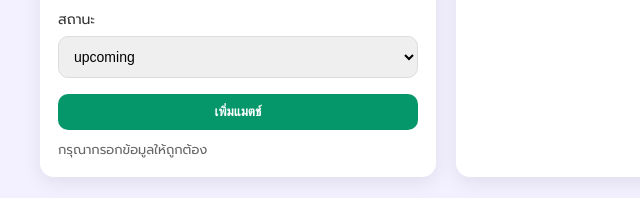
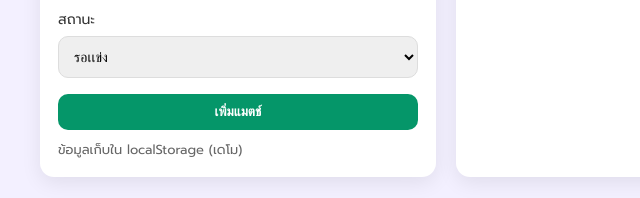
Before and after one commit to Teerapus2584/sports-web, a plain HTML site: page admin.html in a window 1280 px wide. Shown: the part 719-917 px from the top of the page, 0-640 px from the left. Drawn offline with Linux system fonts and the light colour scheme.

Commit message:
Update status options and change localStorage message in admin panel

```diff
--- a/admin.html
+++ b/admin.html
@@ -115,15 +115,15 @@
 
     <label>สถานะ</label>
     <select id="statusInput">
-      <option value="รอเเข่ง">upcoming</option>
-      <option value="กำลังเเข่ง">live</option>
-      <option value="จบการเเข่งขัน">finished</option>
-      <option value="เลื่อนออกไป">postponed</option>
+      <option value="upcoming">รอเเข่ง</option>
+      <option value="live">กำลังเเข่ง</option>
+      <option value="finished">จบการเเข่ง</option>
+      <option value="postponed">เลือนการเเข่ง</option>
     </select>
 
     <button class="btn-add" id="addBtn">เพิ่มแมตช์</button>
 
-    <div class="muted">กรุณากรอกข้อมูลให้ถูกต้อง</div>
+    <div class="muted">ข้อมูลเก็บใน localStorage (เดโม)</div>
   </aside>
 
   <!-- MAIN -->
```
